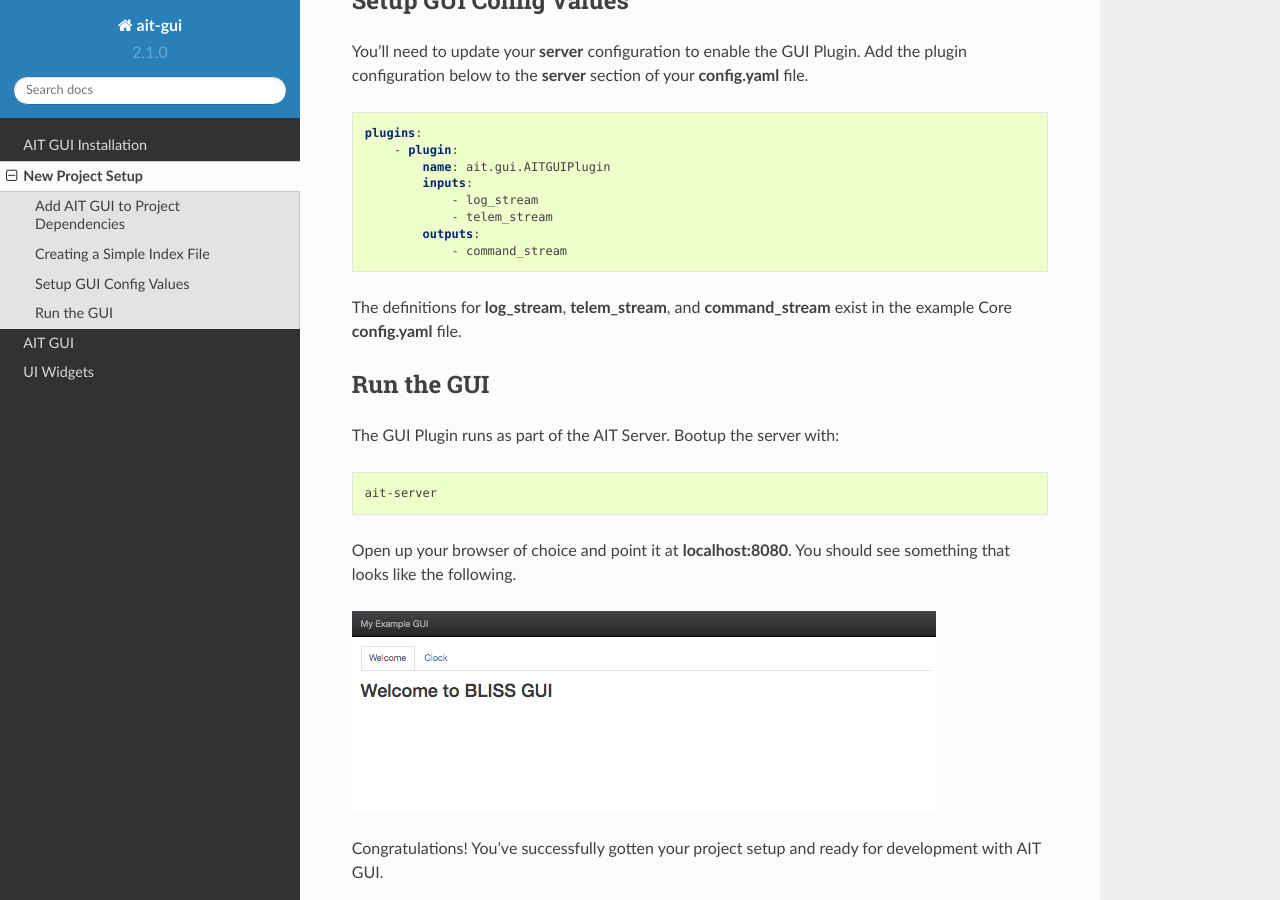
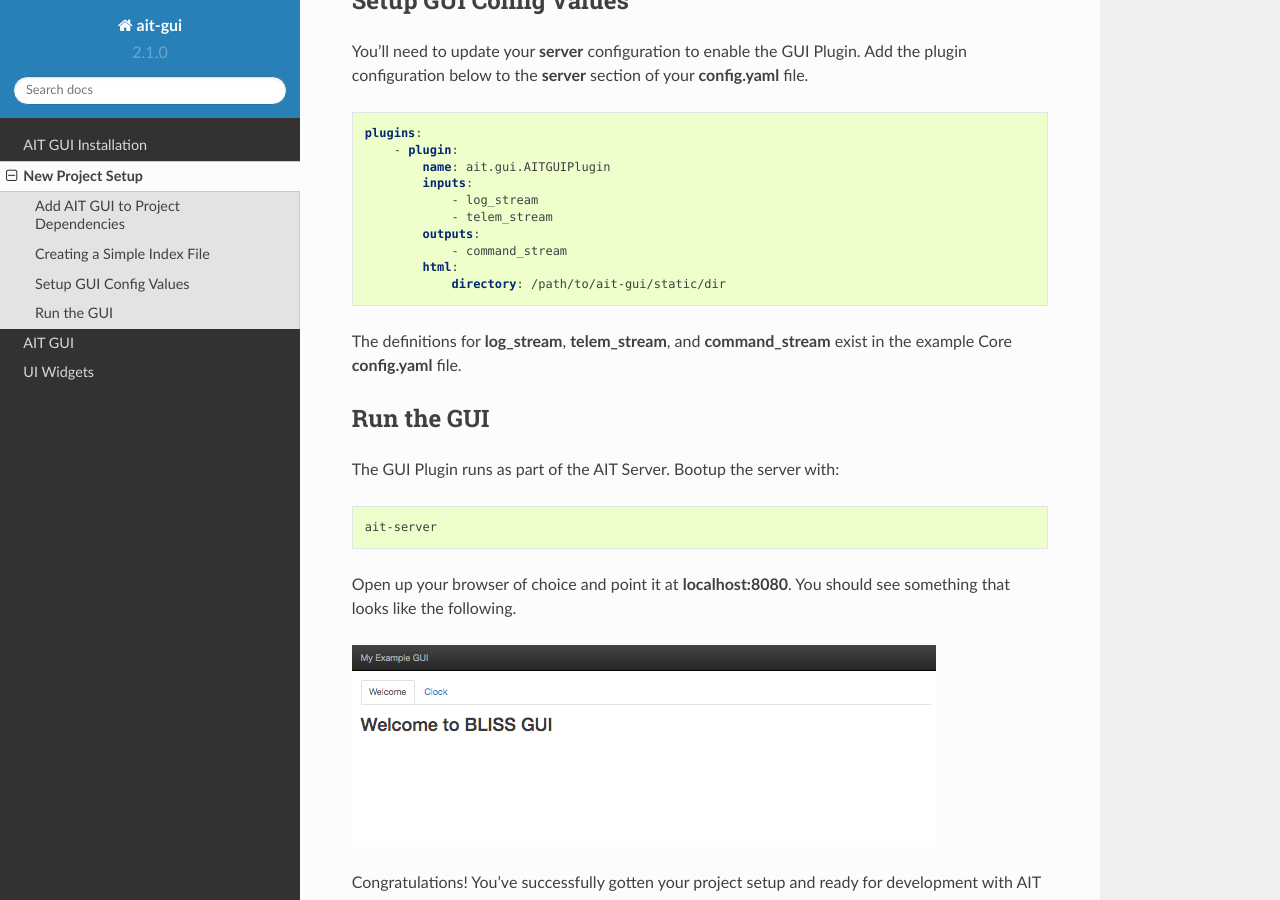
Before and after one commit to NASA-AMMOS/AIT-GUI, a Sphinx documentation site: the page built from doc/source/new_project.rst, in a window 1280 px wide and 900 px high, scrolled down 1467 px. Built offline with Sphinx 7.4.7 and the Read the Docs theme 2.0.0, drawn with Linux system fonts in a browser that asks for light colours; pages that are not in the unit, such as notebooks, are missing from menus.

Commit message:
Issue #138 - add static directory config setup example

```diff
--- a/doc/source/new_project.rst
+++ b/doc/source/new_project.rst
@@ -80,6 +80,8 @@
                - telem_stream
            outputs:
                - command_stream
+           html:
+               directory: /path/to/ait-gui/static/dir
 
 The definitions for **log_stream**, **telem_stream**, and **command_stream** exist in the example Core **config.yaml** file.
 
```
